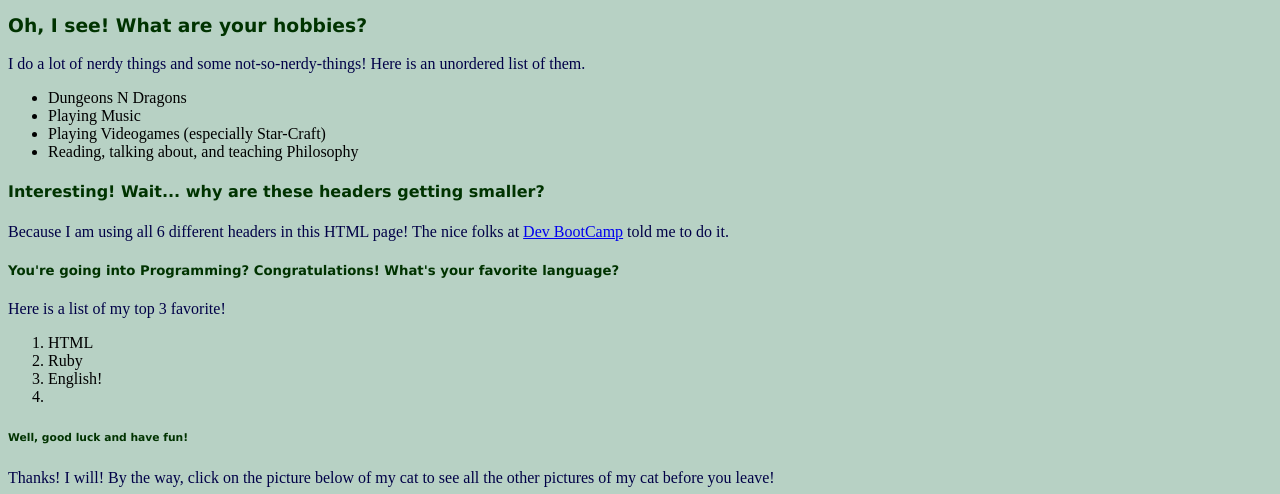
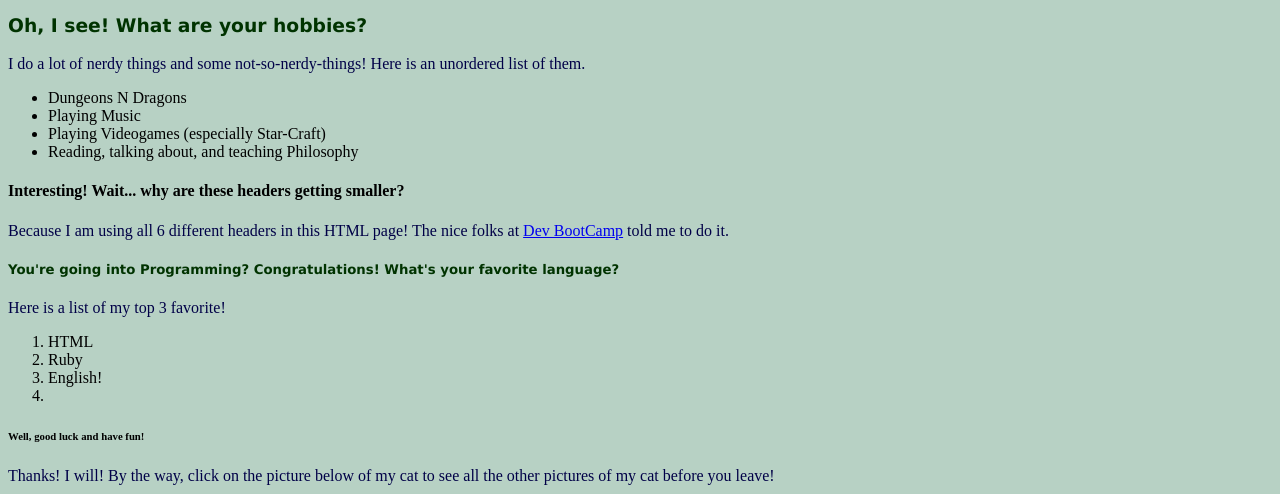
Before and after one commit to imustbebored/JeuelyFish.github.io, a plain HTML site: page unit1_week1/dbc1.html in a window 1280 px wide. Shown: the part 568-1062 px from the top of the page. Drawn offline with Linux system fonts and the light colour scheme; files that its build step writes are made by us from their sources.

Commit message:
Update dbc1.html

```diff
--- a/unit1_week1/dbc1.html
+++ b/unit1_week1/dbc1.html
@@ -18,7 +18,7 @@
 	<li>Playing Videogames (especially Star-Craft)</li>
 	<li>Reading, talking about, and teaching Philosophy</li>
 </ul>
-<h4 class="headers">Interesting! Wait... why are these headers getting smaller?</h4>
+<h4> <div id="headers">Interesting! Wait... why are these headers getting smaller?</h4></div>
 <p>Because I am using all 6 different headers in this HTML page! The nice folks at <a href="devbootcamp.com" target="_blank">Dev BootCamp</a> told me to do it.</p>
 <h5 class="headers">You're going into Programming? Congratulations! What's your favorite  language?</h5>
 <p> Here is a list of my top 3 favorite! </p>
@@ -27,7 +27,7 @@
 	<li>Ruby</li>
 	<li>English!<li>
 </ol>
-<h6 class="headers">Well, good luck and have fun!</h6>
+<h6><div id="headers">Well, good luck and have fun!</h6></div>
 <p> Thanks! I will! By the way, click on the picture below of my cat to see all the other pictures of my cat before you leave!</p>
 <div id="cat_pic"><a href="http://instagram.com/jeuelbernard"><img src="http://distilleryimage7.ak.instagram.com/526d066e15aa11e293761231380459a1_7.jpg"></a></div>
 </body>
```
